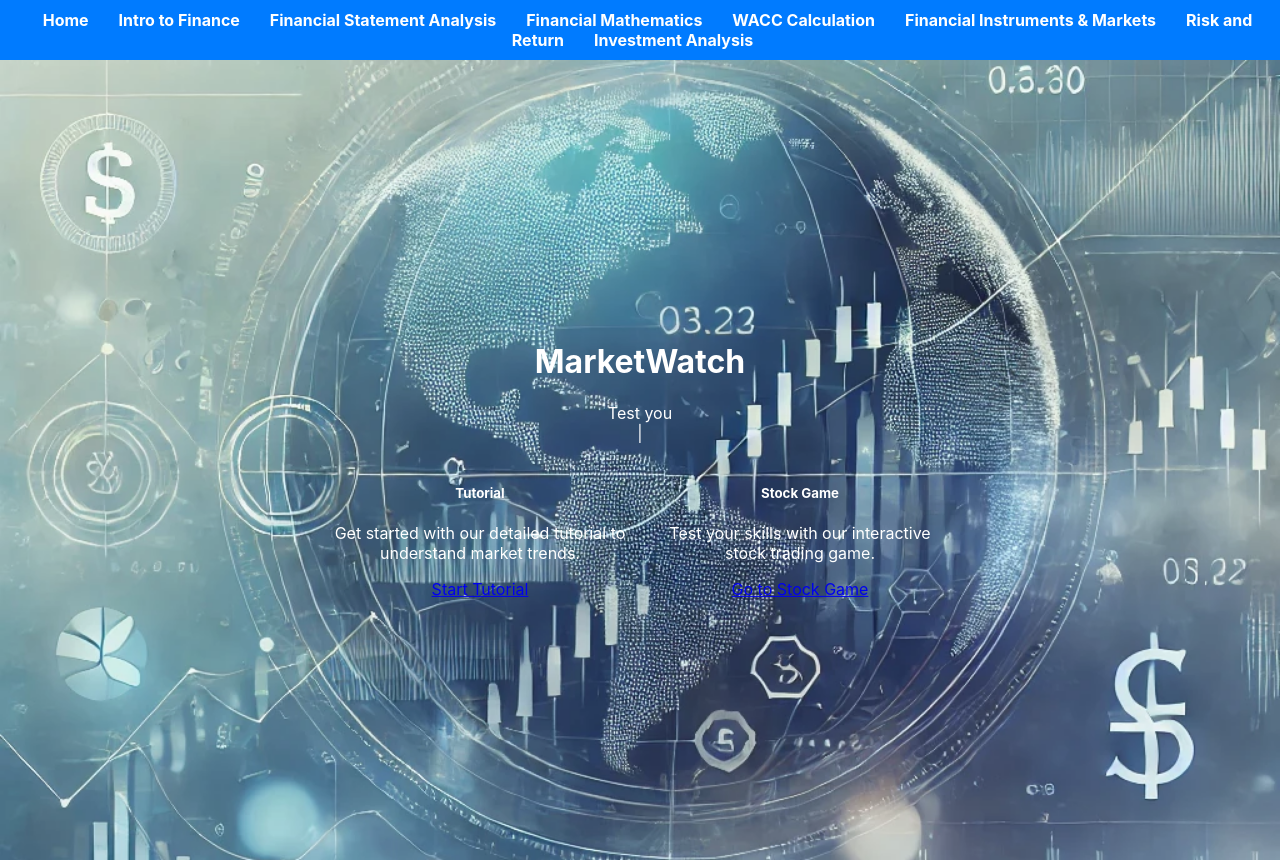
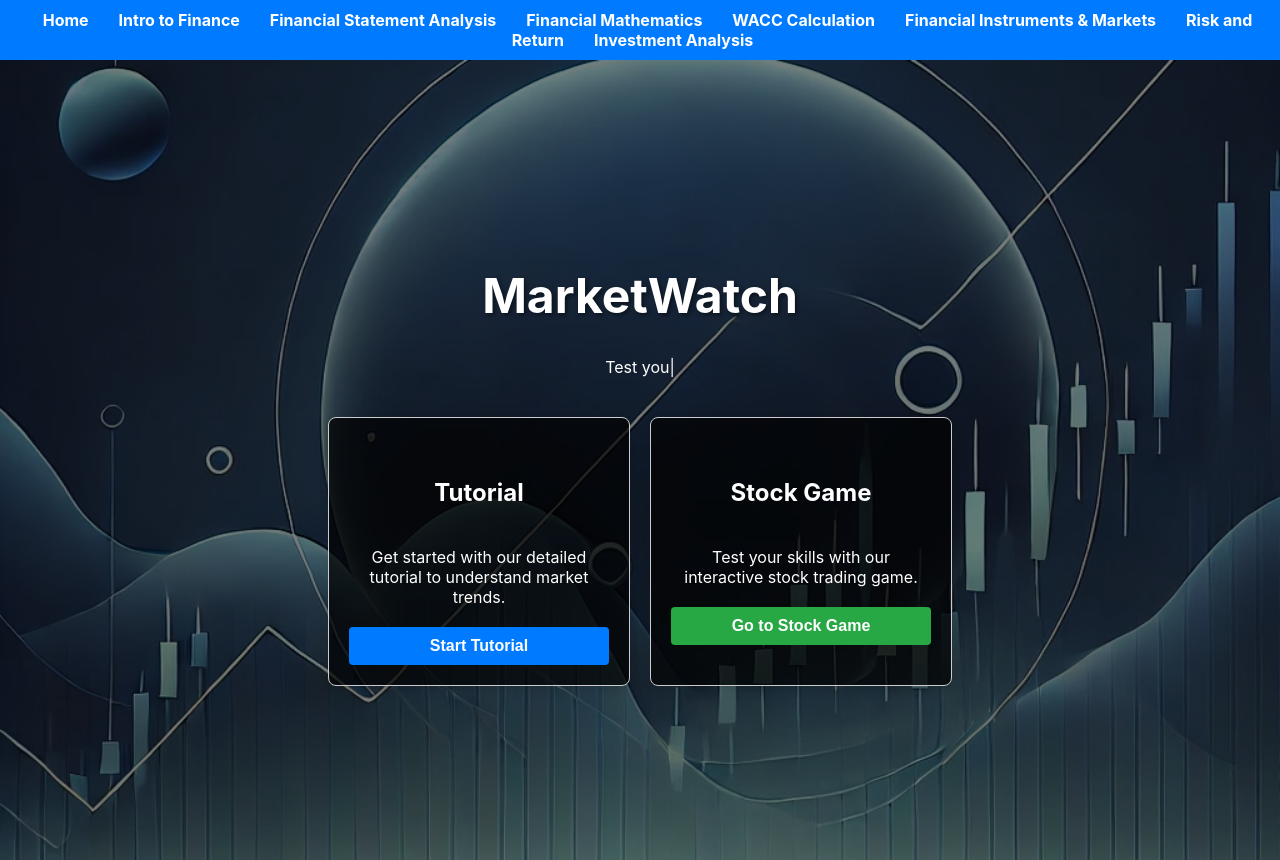
Before and after one commit to TheNarrator42/ANDHACKS2024, a React (Create React App) app in the folder frontend/: page / in a window 1280 px wide. Built offline with nearby package versions, Linux system fonts and the light colour scheme.

Commit message:
Styled Homepage UI

```diff
--- a/frontend/src/components/Home.css
+++ b/frontend/src/components/Home.css
@@ -1,19 +1,39 @@
 .hero-image {
-    background-image: url('../img/Home_bg.webp');
+    background-image: url('../img/Home_bg.webp'); /* Update with your image path */
     height: 100vh;
     background-position: center;
     background-repeat: no-repeat;
     background-size: cover;
     position: relative;
+    display: flex;
+    justify-content: center;
+    align-items: center;
+    flex-direction: column;
+    text-align: center;
+    color: white;
+    overflow: hidden; /* Ensure the pseudo-element is contained within the hero-image */
+  }
+
+  .hero-image::before {
+    content: '';
+    position: absolute;
+    top: 0;
+    left: 0;
+    width: 100%;
+    height: 100%;
+    background-color: rgba(0, 0, 0, 0.5); /* Semi-transparent overlay */
+    z-index: 1; /* Ensure the overlay is above the background image but below the content */
   }
 
   .hero-text {
-    text-align: center;
-    position: absolute;
-    top: 50%;
-    left: 50%;
-    transform: translate(-50%, -50%);
-    color: white;
+    margin-bottom: 20px;
+    z-index: 2; /* Ensure the text is above the overlay */
+  }
+
+  .hero-text h1 {
+    font-size: 3rem;
+    font-weight: bold;
+    text-shadow: 2px 2px 4px rgba(0, 0, 0, 0.5); /* Add text shadow for better readability */
   }
 
   .hero-cards {
@@ -21,8 +41,62 @@
     justify-content: center;
     gap: 20px;
     margin-top: 20px;
+    z-index: 2; /* Ensure the cards are above the overlay */
   }
 
   .card-custom {
     width: 300px;
+    background-color: rgba(0, 0, 0, 0.7); /* Semi-transparent black background for better contrast */
+    border: 1px solid #ccc; /* Light gray border */
+    border-radius: 8px; /* Rounded corners */
+    box-shadow: 0 4px 8px rgba(0, 0, 0, 0.1); /* Subtle shadow */
+    color: white; /* White text color for better contrast */
   }
+
+  .card-custom .card-body {
+    padding: 20px;
+  }
+
+  .card-custom .card-title {
+    font-size: 1.5rem;
+    font-weight: bold;
+  }
+
+  .card-custom .card-text {
+    font-size: 1rem;
+    margin-bottom: 20px;
+  }
+
+  .card-custom .btn {
+    width: 100%;
+    padding: 10px 20px;
+    font-size: 1rem;
+    font-weight: bold;
+    color: white;
+    background-color: #007bff; /* Primary color */
+    border: none;
+    border-radius: 4px;
+    transition: background-color 0.3s, transform 0.3s; /* Smooth transition for background color and transform */
+  }
+
+  .card-custom .btn-primary {
+    background-color: #007bff; /* Primary color */
+  }
+
+  .card-custom .btn-success {
+    background-color: #28a745; /* Success color */
+  }
+
+  .card-custom .btn:hover {
+    background-color: #0056b3; /* Darker shade for hover effect */
+    transform: scale(1.05); /* Slightly enlarge the button on hover */
+  }
+
+  .card-custom .btn:active {
+    background-color: #004085; /* Even darker shade for active effect */
+    transform: scale(0.95); /* Slightly shrink the button on active */
+  }
+
+  #typed-output {
+    display: inline; /* Ensure the cursor appears at the end of the words */
+  }
--- a/frontend/src/components/Home.js
+++ b/frontend/src/components/Home.js
@@ -1,16 +1,19 @@
 import React, { useEffect } from 'react';
-import { Link } from 'react-router-dom';
+import { useNavigate } from 'react-router-dom';
 import Typed from 'typed.js';
-import './Home.css'; // Import the CSS file for styling
+import './Home.css'; // Ensure the CSS file is correctly imported
 
 const Home = () => {
+  const navigate = useNavigate();
+
   useEffect(() => {
     const options = {
       strings: ["Free path to financial literacy", "Test your financial decision skills", "Learn step-by-step"],
       typeSpeed: 50,
       backSpeed: 25,
       backDelay: 2000, // Delay after text is typed before deleting
-      loop: true
+      loop: true,
+      cursorChar: '|', // Ensure the cursor character is a pipe
     };
     const typed = new Typed("#typed-output", options);
 
@@ -25,20 +28,20 @@
       <div className="hero-text">
         <h1>MarketWatch</h1>
         <div id="typed-output"></div>
+      </div>
       <div className="hero-cards">
         <div className="card card-custom">
           <div className="card-body">
             <h5 className="card-title">Tutorial</h5>
             <p className="card-text">Get started with our detailed tutorial to understand market trends.</p>
-              <Link to="/tutorial" className="btn btn-primary">Start Tutorial</Link>
+            <button onClick={() => navigate('/tutorial')} className="btn btn-primary">Start Tutorial</button>
           </div>
         </div>
         <div className="card card-custom">
           <div className="card-body">
             <h5 className="card-title">Stock Game</h5>
             <p className="card-text">Test your skills with our interactive stock trading game.</p>
-              <Link to="/stock_game" className="btn btn-success">Go to Stock Game</Link>
-            </div>
+            <button onClick={() => navigate('/stock_game')} className="btn btn-success">Go to Stock Game</button>
           </div>
         </div>
       </div>
```
Also changed, not shown: frontend/src/img/Home_bg.webp. Lines whose indentation alone changed are shown as unchanged.
